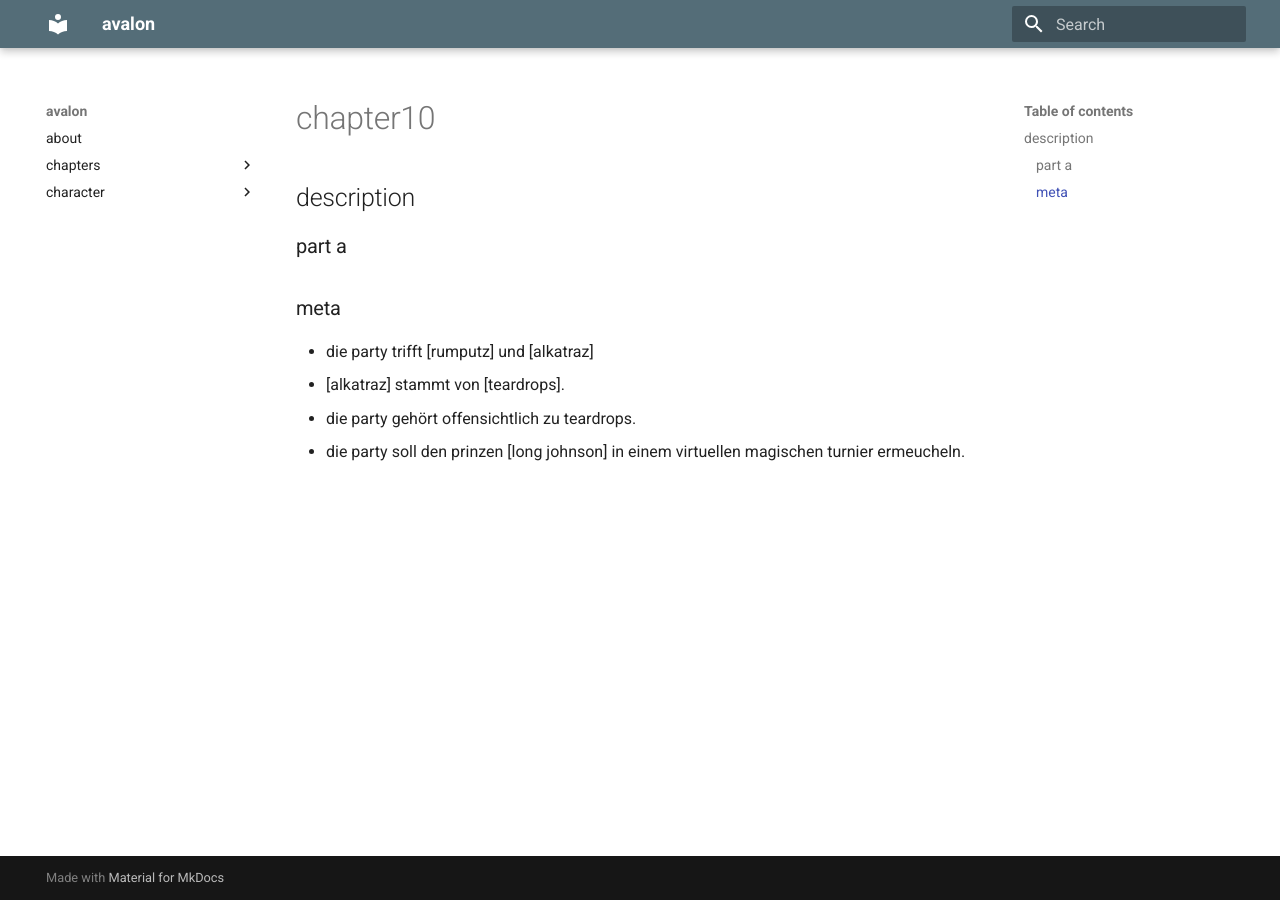
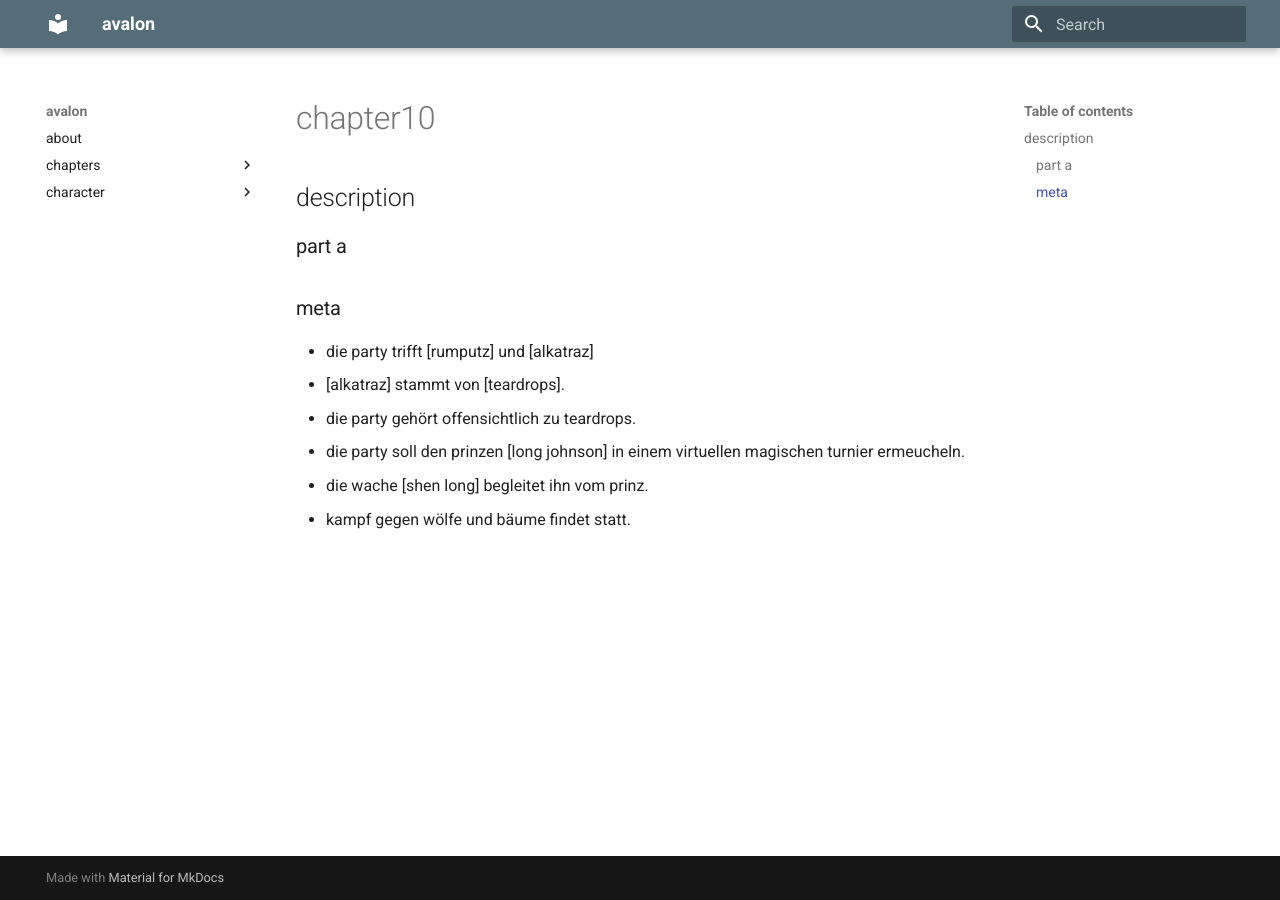
Before and after one commit to mkdocs-pnp/avalon, an MkDocs documentation site: the page built from docs/chapter/chapter10.md, in a window 1280 px wide. Built offline with MkDocs 1.6.1 and Material for MkDocs 9.7.7, drawn with Linux system fonts in a browser that asks for light colours.

Commit message:
update chapter.10

```diff
--- a/docs/chapter/chapter10.md
+++ b/docs/chapter/chapter10.md
@@ -10,3 +10,5 @@
 * [alkatraz] stammt von [teardrops].
 * die party gehört offensichtlich zu teardrops.
 * die party soll den prinzen [long johnson] in einem virtuellen magischen turnier ermeucheln.
+* die wache [shen long] begleitet ihn vom prinz.
+* kampf gegen wölfe und bäume findet statt.
```
